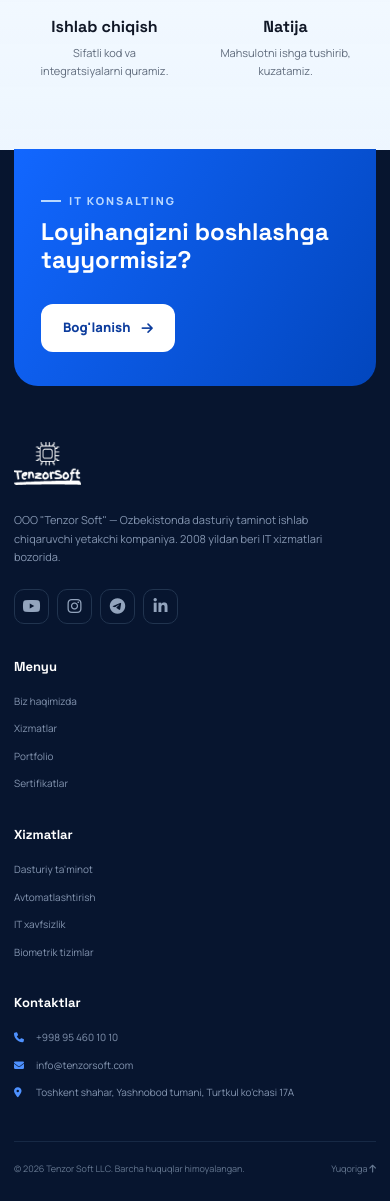
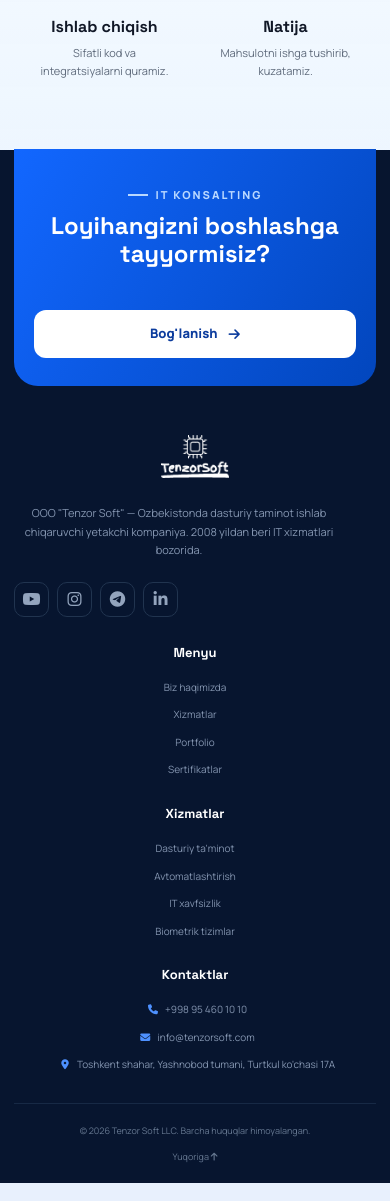
Before and after one commit to Krezya12/Tenzorsoft, a Django app: page /en/ in a window 390 px wide. Shown: the part 4201-5402 px from the top of the page. Run offline with Django 5.2, Linux system fonts and the light colour scheme.

Commit message:
Fix footer responsiveness on small screens
Co-authored-by: Copilot <223556219+Copilot@users.noreply.github.com>

```diff
--- a/apps/static/css/style.css
+++ b/apps/static/css/style.css
@@ -1537,7 +1537,10 @@ h1, h2, h3 {
     .service-item { padding: 23px; }
     .service-item ul { grid-template-columns: 1fr; }
     .contact-form { padding: 26px 20px; }
-    .footer-cta { flex-direction: column; align-items: flex-start; padding: 34px 27px; }
-    .footer-grid { grid-template-columns: 1fr; gap: 35px; padding: 55px 0 40px; }
-    .footer-bottom { gap: 20px; }
-}
+    .footer-cta { flex-direction: column; align-items: center; padding: 28px 20px; text-align: center; }
+    .footer-cta > div { width: 100%; }
+    .footer-cta .button { width: 100%; justify-content: center; margin-top: 12px; }
+    .footer-grid { grid-template-columns: 1fr; gap: 28px; padding: 48px 0 30px; }
+    .footer-grid .footer-col, .footer-grid .footer-about { align-items: center; text-align: center; }
+    .footer-bottom { gap: 12px; flex-direction: column; align-items: center; justify-content: center; padding-bottom: 18px; }
+}
```
Also changed, not shown: 1 other file.
